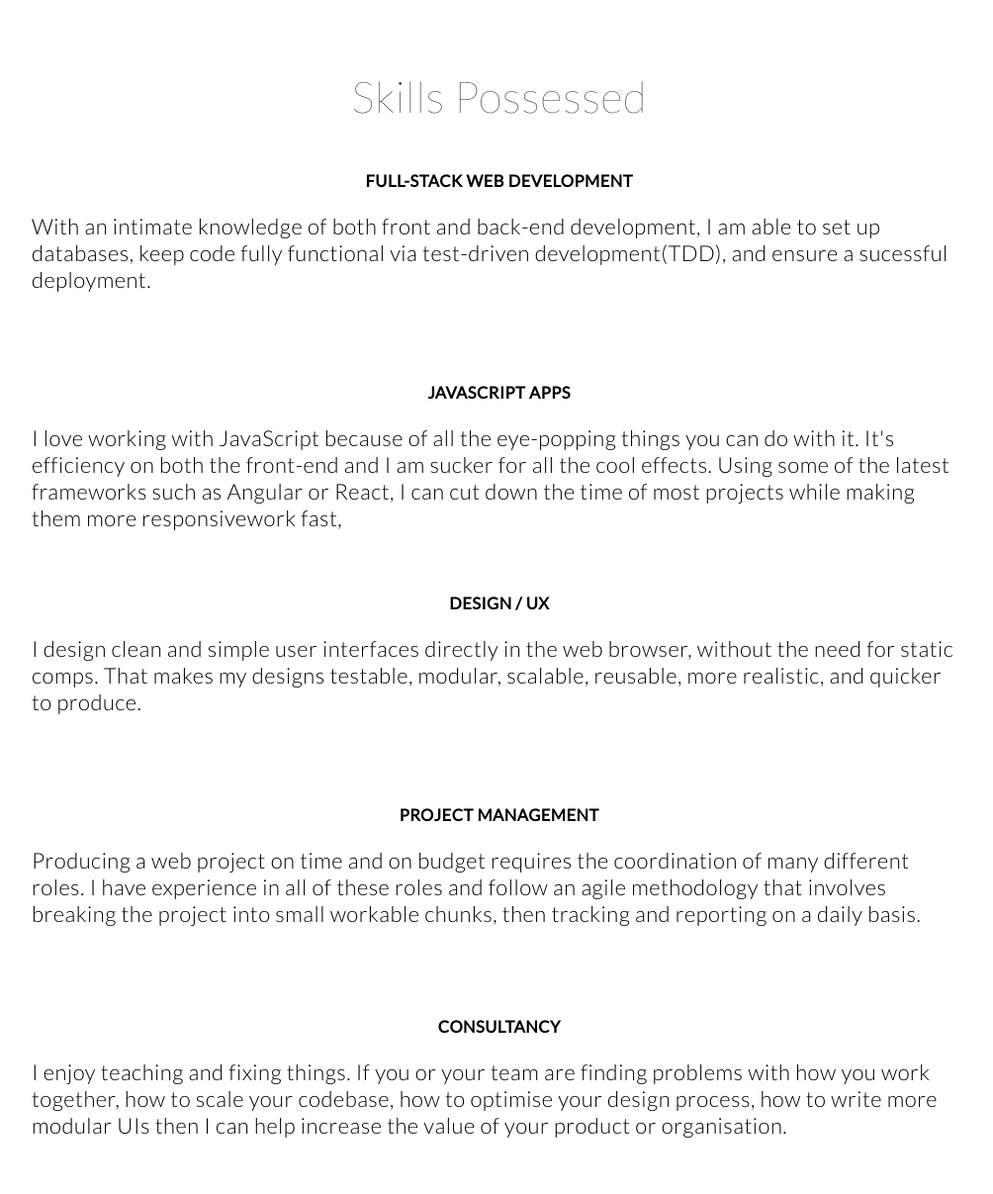
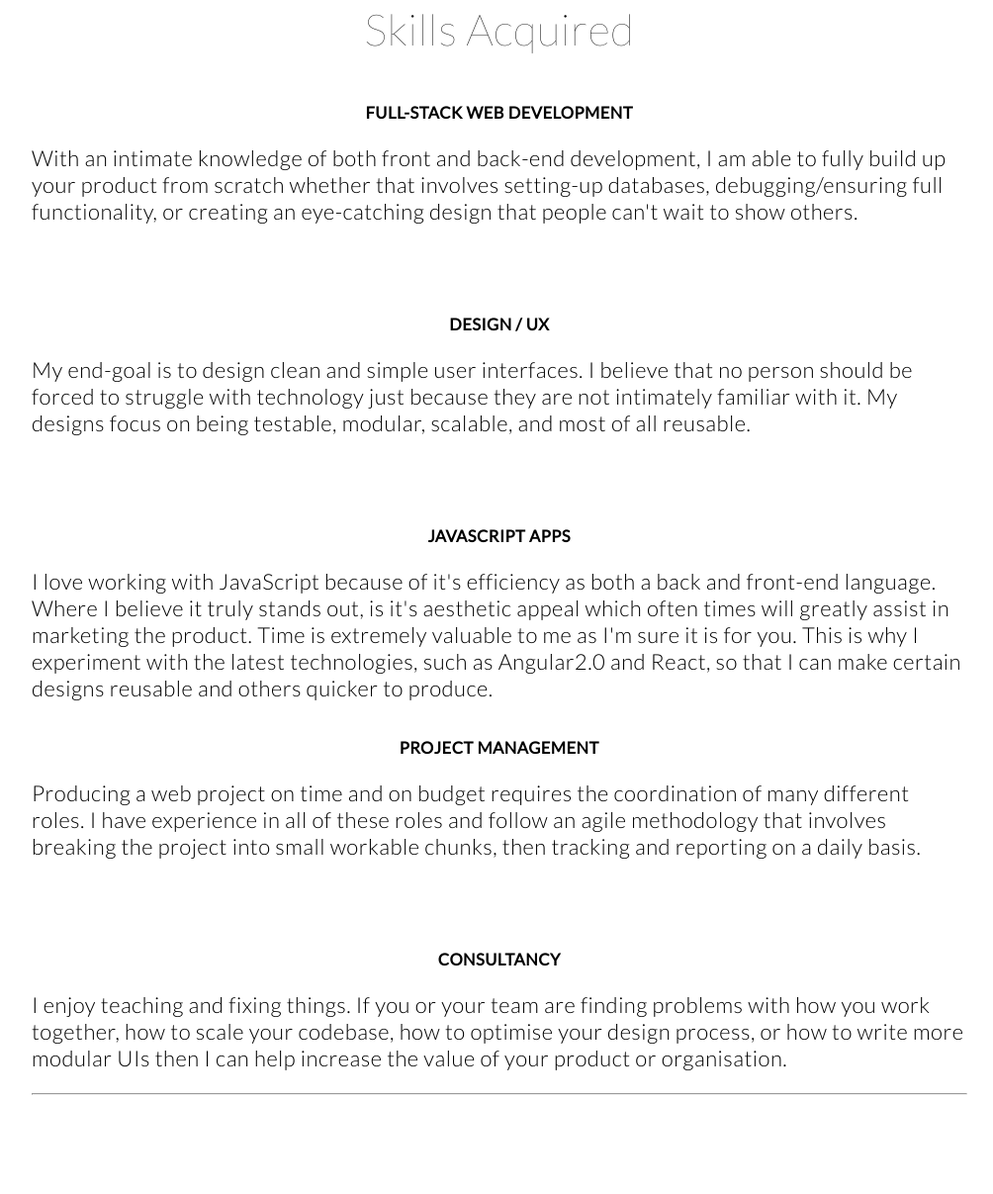
Before and after one commit to Barendan/cashmoney, a plain HTML site: page docs/index22.html in a window 1280 px wide. Shown: the part 882-2089 px from the top of the page at 99% size, without its empty margins (244-1248 px from the left). Drawn offline with nearby package versions, Linux system fonts and the light colour scheme.

Commit message:
Updating skill descriptions

```diff
--- a/docs/index22.css
+++ b/docs/index22.css
@@ -388,7 +388,7 @@ canvas.flare {
 }
 .pg-item {
     margin: 8% 5.5%;
-    padding: 3% 0;
+    /*padding: 3% 0;*/
     max-width: 2000px;
 }
 .work-list {
--- a/docs/index22.html
+++ b/docs/index22.html
@@ -84,33 +84,35 @@
 
 	<article class="page-section">
 		<section id="skills" class="pg-item">
-			<h2 class="header">Skills Possessed</h2>
+			<h2 class="header">Skills Acquired</h2>
 			<div class="work-list">
 
 				<div class="work-item">
 					<h3 class="header2"> Full-stack Web Development </h3>
-					<p>With an intimate knowledge of both front and back-end development, I am able to set up databases, keep code fully functional via test-driven development(TDD), and ensure a sucessful deployment. </p>
+					<p>With an intimate knowledge of both front and back-end development, I am able to fully build up your product from scratch whether that involves setting-up databases, debugging/ensuring full functionality, or creating an eye-catching design that people can't wait to show others.</p>
+				</div>
+
+				<div class="work-item">
+					<h3 class="header2"> Design / UX </h3>
+					<p>My end-goal is to design clean and simple user interfaces. I believe that no person should be forced to struggle with technology just because they are not intimately familiar with it. My designs focus on being testable, modular, scalable, and most of all reusable. </p>
 				</div>
 
 				<div class="work-item">
 					<h3 class="header2"> JavaScript Apps </h3>
-					<p>I love working with JavaScript because of all the eye-popping things you can do with it. It's efficiency on both the front-end and
-					I am sucker for all the cool effects. Using some of the latest frameworks such as Angular or React, I can cut down the time of most projects while making them more responsivework fast,</p>
-				</div>
-
-				<div class="work-item">
-					<h3 class="header2"> Design / UX </h3>
-					<p>I design clean and simple user interfaces directly in the web browser, without the need for static comps. That makes my designs testable, modular, scalable, reusable, more realistic, and quicker to produce.</p>
+					<p>I love working with JavaScript because of it's efficiency as both a back and front-end language. Where I believe it truly stands out, is it's aesthetic appeal which often times will greatly assist in marketing the product. Time is extremely valuable to me as I'm sure it is for you. This is why I experiment with the latest technologies, such as Angular2.0 and React, so that I can make certain designs reusable and others quicker to produce.</p>
 				</div>
 
 				<div class="work-item">
 					<h3 class="header2"> Project Management </h3>
 					<p>Producing a web project on time and on budget requires the coordination of many different roles. I have experience in all of these roles and follow an agile methodology that involves breaking the project into small workable chunks, then tracking and reporting on a daily basis.</p>
 				</div>
+
 				<div class="work-item">
 					<h3 class="header2"> Consultancy </h3>
-					<p>I enjoy teaching and fixing things. If you or your team are finding problems with how you work together, how to scale your codebase, how to optimise your design process, how to write more modular UIs then I can help increase the value of your product or organisation.</p>
+					<p>I enjoy teaching and fixing things. If you or your team are finding problems with how you work together, how to scale your codebase, how to optimise your design process, or how to write more modular UIs then I can help increase the value of your product or organisation.</p>
+					<hr>
 				</div>
+
 			</div>
 		</section>
 
```
